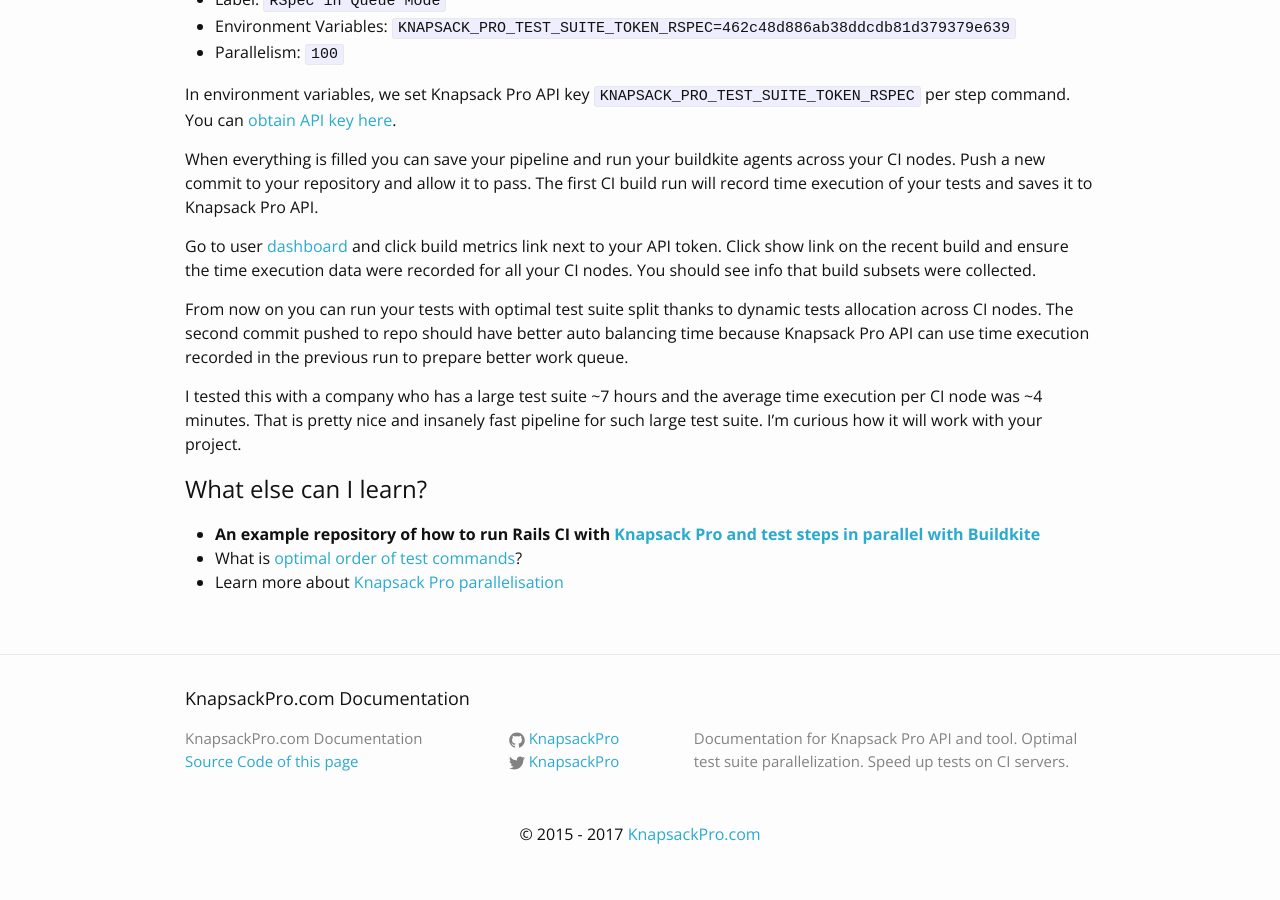
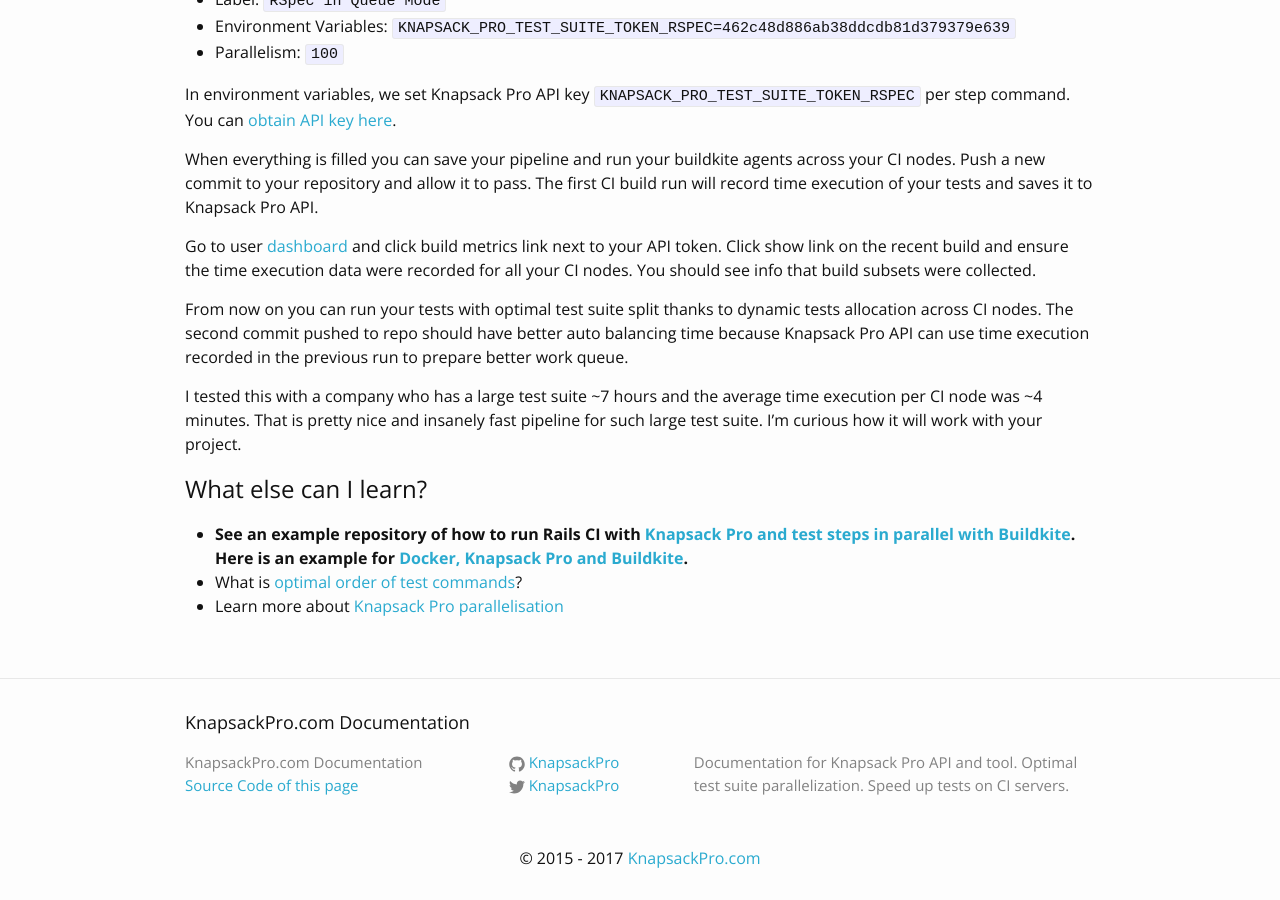
Before and after one commit to KnapsackPro/docs.knapsackpro.com, a Jekyll site: the page built from _posts/2017-03-26-auto-balancing-7-hours-tests-between-100-parallel-jobs-on-ci-buildkite-example.md, in a window 1280 px wide and 900 px high, scrolled down 2601 px. Built offline with Jekyll 4.4.1, drawn with Linux system fonts in a browser that asks for light colours; before the commit the page ends 3477 px from its top, so only the background shows below that.

Commit message:
Add link to docker buildkite example

```diff
--- a/_posts/2017-03-26-auto-balancing-7-hours-tests-between-100-parallel-jobs-on-ci-buildkite-example.md
+++ b/_posts/2017-03-26-auto-balancing-7-hours-tests-between-100-parallel-jobs-on-ci-buildkite-example.md
@@ -96,6 +96,6 @@ I tested this with a company who has a large test suite ~7 hours and the average
 
 # What else can I learn?
 
-* __An example repository of how to run Rails CI with [Knapsack Pro and test steps in parallel with Buildkite](https://github.com/KnapsackPro/buildkite-rails-parallel-example-with-knapsack_pro)__
+* __See an example repository of how to run Rails CI with [Knapsack Pro and test steps in parallel with Buildkite](https://github.com/KnapsackPro/buildkite-rails-parallel-example-with-knapsack_pro). Here is an example for [Docker, Knapsack Pro and Buildkite](https://github.com/KnapsackPro/buildkite-rails-docker-parallel-example-with-knapsack_pro).__
 * What is [optimal order of test commands](https://github.com/KnapsackPro/knapsack_pro-ruby#what-is-optimal-order-of-test-commands)?
 * Learn more about [Knapsack Pro parallelisation](https://knapsackpro.com?utm_source=docs_knapsackpro&utm_medium=blog_post&utm_campaign=auto-balancing-buildkite)
```
